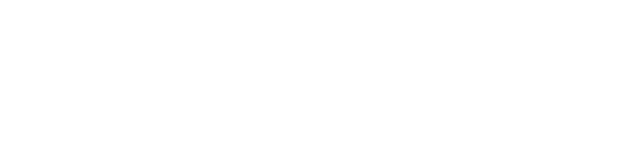
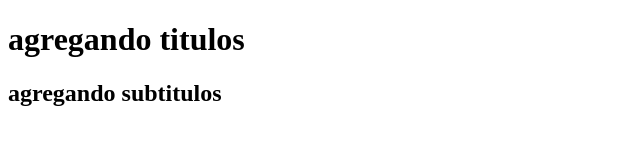
Before and after one commit to Dany01980/probandoGit, a plain HTML site: page index.html in a window 1280 px wide. Shown: the whole page, without its empty margins (0-640 px from the left). Drawn offline with Linux system fonts and the light colour scheme.

Commit message:
insertando titulos y subtitulos

```diff
--- a/index.html
+++ b/index.html
@@ -6,6 +6,11 @@
     <title>Document</title>
 </head>
 <body>
-
+    <div class="titulos">
+        <h1>agregando titulos</h1>
+    </div>
+    <div class="subtitulos">
+        <h2>agregando subtitulos</h2>
+    </div>
 </body>
 </html>
```
